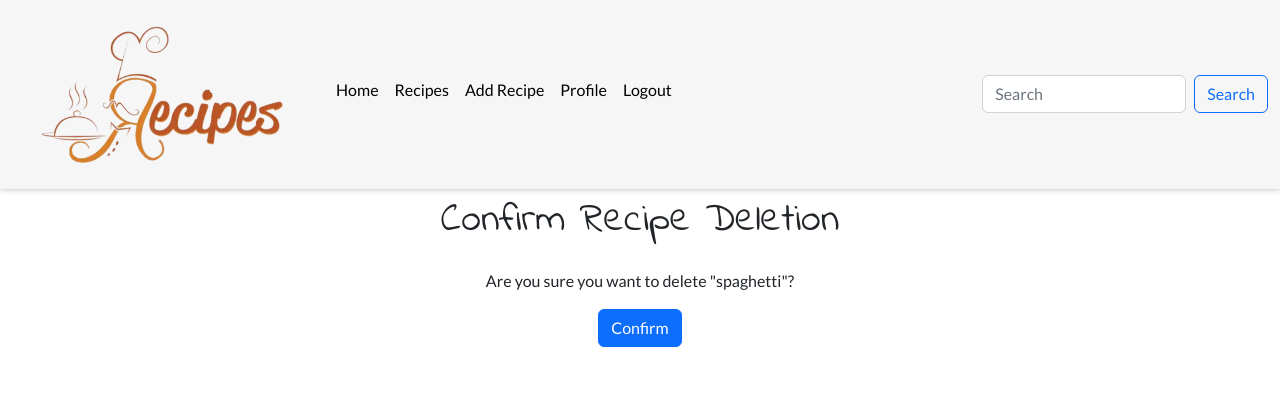
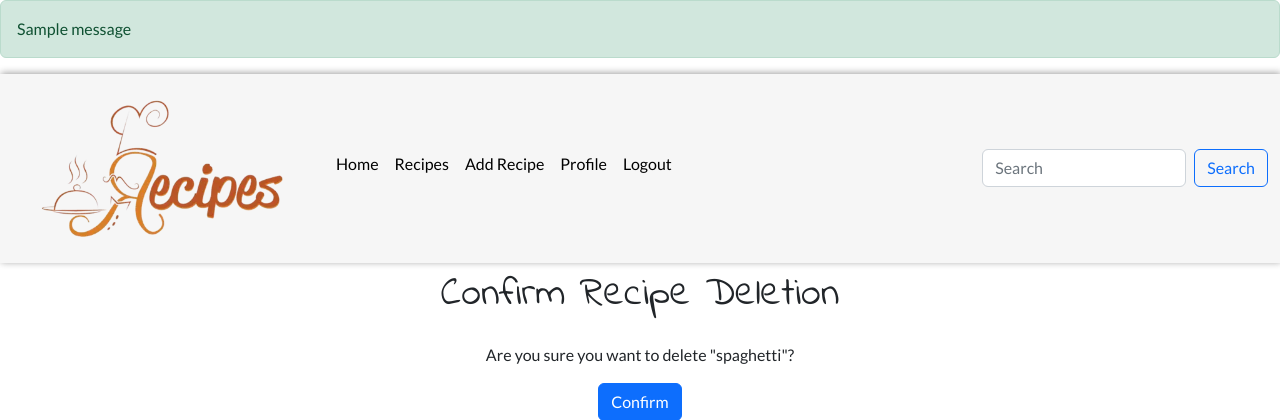
Before and after one commit to Code-Institute-Submissions/RecipeWebsite, a Django app: page /recipes/delete/4/ in a window 1280 px wide. Shown: the top 420 px of the page. Run offline with Django 5.2, Linux system fonts and the light colour scheme; a user stored in the database is signed in; data comes from the database, SQL or seed files in the repository; one stand-in notice (Sample message) is shown; parts of the project's set-up code (start-up, migrations or seed data) failed here and were passed over; some libraries are stand-ins or nearby versions.

Commit message:
Add alert operations

```diff
--- a/recipes/views.py
+++ b/recipes/views.py
@@ -9,6 +9,7 @@ from django.db.models import Q
 from django.urls import reverse_lazy
 from django.shortcuts import redirect, get_object_or_404
 from django.http import Http404
+from django.contrib import messages
 
 from .models import Recipe
 from .forms import RecipeForm
@@ -50,6 +51,7 @@ class AddRecipe(LoginRequiredMixin, CreateView):
 
     def form_valid(self, form):
         form.instance.user = self.request.user
+        messages.success(self.request, 'The recipe has been added to the website.')
         return super(AddRecipe, self).form_valid(form)
 
 class EditRecipe(LoginRequiredMixin, UserPassesTestMixin, UpdateView):
@@ -64,6 +66,13 @@ class EditRecipe(LoginRequiredMixin, UserPassesTestMixin, UpdateView):
         recipe = self.get_object()
         return self.request.user == recipe.user
 
+    def form_valid(self, form):
+        form.instance.user = self.request.user
+        messages.success(self.request, 'The recipe has been edited.')
+        return super(EditRecipe, self).form_valid(form)
+
+
+
     def handle_no_permission(self):
         """Redirect to home page if user is not authorized"""
         return redirect('index')
@@ -75,3 +84,8 @@ class DeleteRecipe(LoginRequiredMixin, UserPassesTestMixin, DeleteView):
 
     def test_func(self):
         return self.request.user == self.get_object().user
+
+    def form_valid(self, form):
+        response = super().form_valid(form)
+        messages.success(self.request, 'The recipe has been deleted from the website.')
+        return response
--- a/templates/base.html
+++ b/templates/base.html
@@ -18,6 +18,15 @@
     <title>Recipes{% block title %}{% endblock %}</title>
 </head>
 <body>
+    {% if messages %}
+		<div class="messages">
+		{% for message in messages %}
+			<div class="alert {% if message.tags %}alert-{{ message.tags }}"{% endif %}>
+				{{ message }}
+			</div>
+		{% endfor %}
+		</div>
+	{% endif %}
     {% include 'includes/header.html' %}
 
     <main>
```
